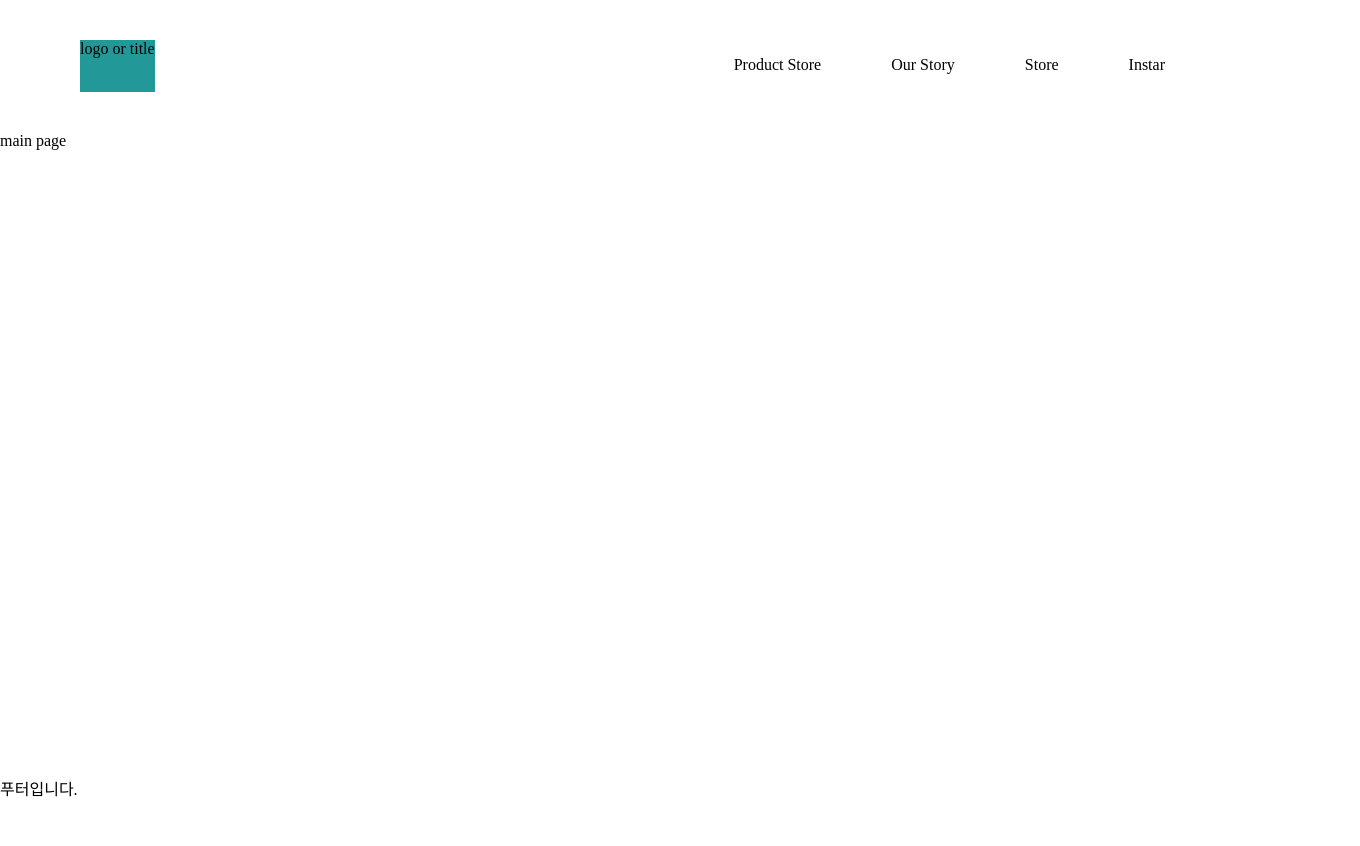
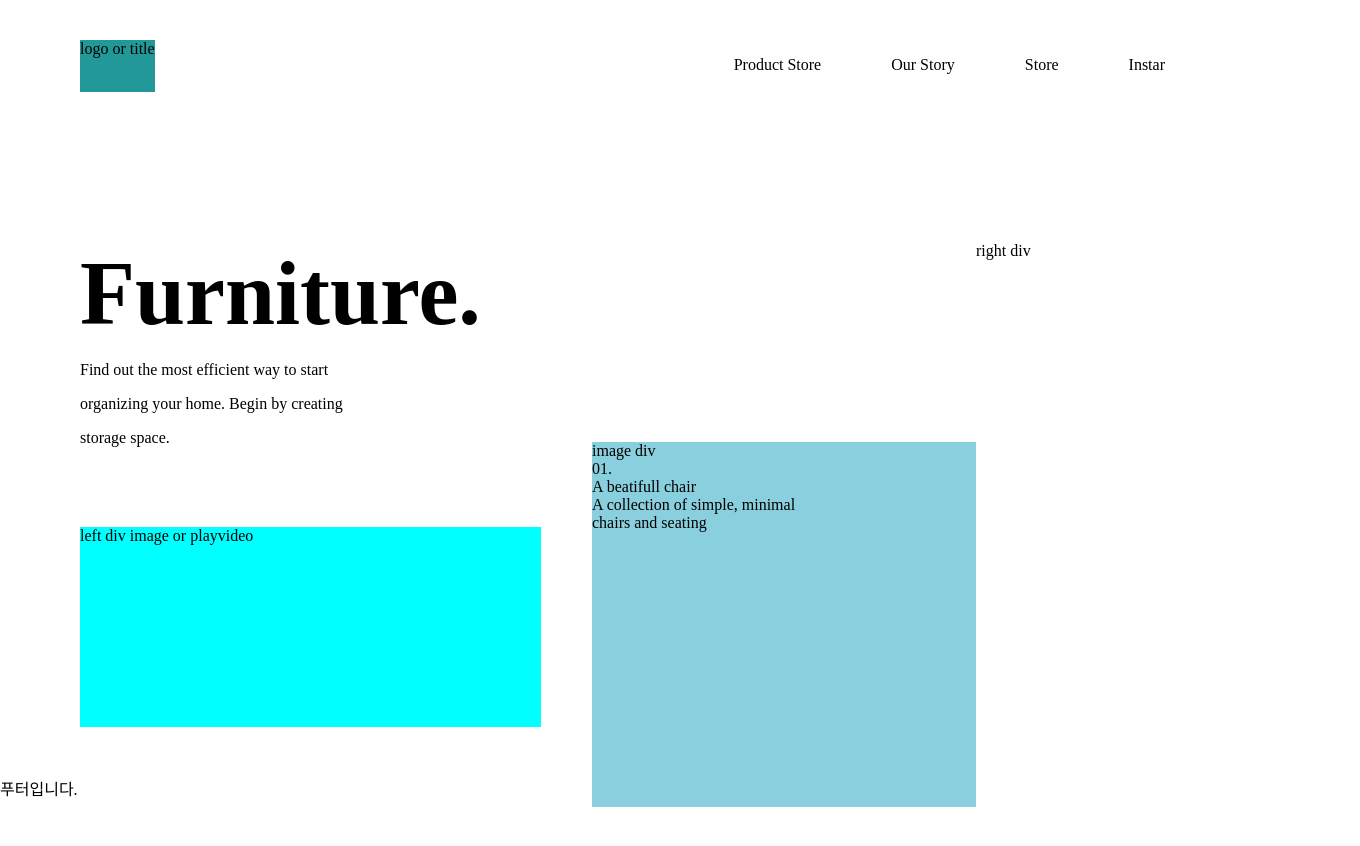
Before and after one commit to ddpound/shin, a Next.js app: page / in a window 1280 px wide. Shown: the top 846 px of the page, 1360 px wide, since content can reach past the window. Before the commit the page ends 800 px from the top, so only its background shows below. Built offline with nearby package versions, Linux system fonts and the light colour scheme.

Commit message:
메인 페이지 디자인 수정중 컨셉및 뼈대 레이아웃 작성

```diff
--- a/src/app/globals.css
+++ b/src/app/globals.css
@@ -45,6 +45,55 @@ header{
   background-color: rebeccapurple;
 }
 
+/* 메인페이지 css */
+.main-div{
+  width: 100%;
+  display: flex;
+  margin: 150px 80px;
+}
+
+.main-left-div{
+  width: 40%;
+}
+
+.main-title-label{
+  font-size: 90px;
+  font-weight: bold;
+}
+
+.main-explanation-label{
+  display: block;
+}
+
+.main-left-image{
+  width: 90%;
+  height: 200px;
+  background-color: aqua;
+  margin: 80px 0;
+}
+
+/* 메인페이지 가운데 css */
+.main-center-div{
+  width: 30%;
+  margin-top: 200px;
+  background-color: rgb(138, 207, 221);
+}
+
+
+/* 메인페이지 가운데 css */
+
+/* 메인페이지 오른쪽 css */
+.main-right-div{
+  width: 30%;
+}
+
+
+/* 메인페이지 오른쪽 css */
+
+
+/* 메인페이지 css */
+
+
 footer{
   position: absolute;
   bottom: 0;
--- a/src/app/page.js
+++ b/src/app/page.js
@@ -1,7 +1,30 @@
 export default function Home() {
   return (
     <main className="main-div">
-      main page
+      <div className="main-left-div">
+        <div>
+          <label className="main-title-label">Furniture.</label>
+          <p className="main-explanation-label">Find out the most efficient way to start</p>
+          <p className="main-explanation-label">organizing your home. Begin by creating</p>
+          <p className="main-explanation-label">storage space.</p>
+        </div>
+        <div className="main-left-image">
+          left div image or playvideo
+        </div>
+      </div>
+      <div className="main-center-div">
+        <div className="center-in-img-div">
+          image div
+        </div>
+        <div className="center-in-explanation-div">
+          01.<br/> A beatifull chair <br/>
+          A collection of simple, minimal <br/>
+          chairs and seating
+        </div>
+      </div>
+      <div className="main-right-div">
+        right div
+      </div>
     </main>
   )
 }
```
